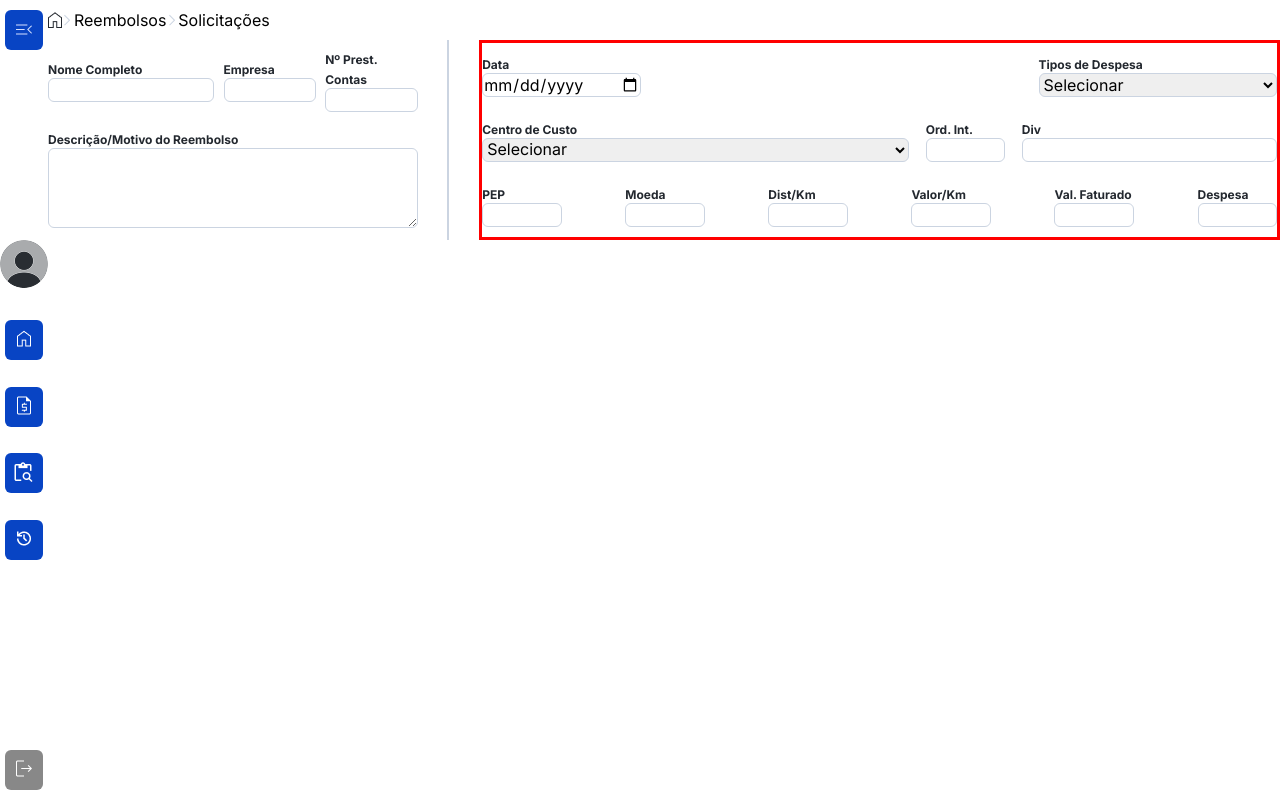
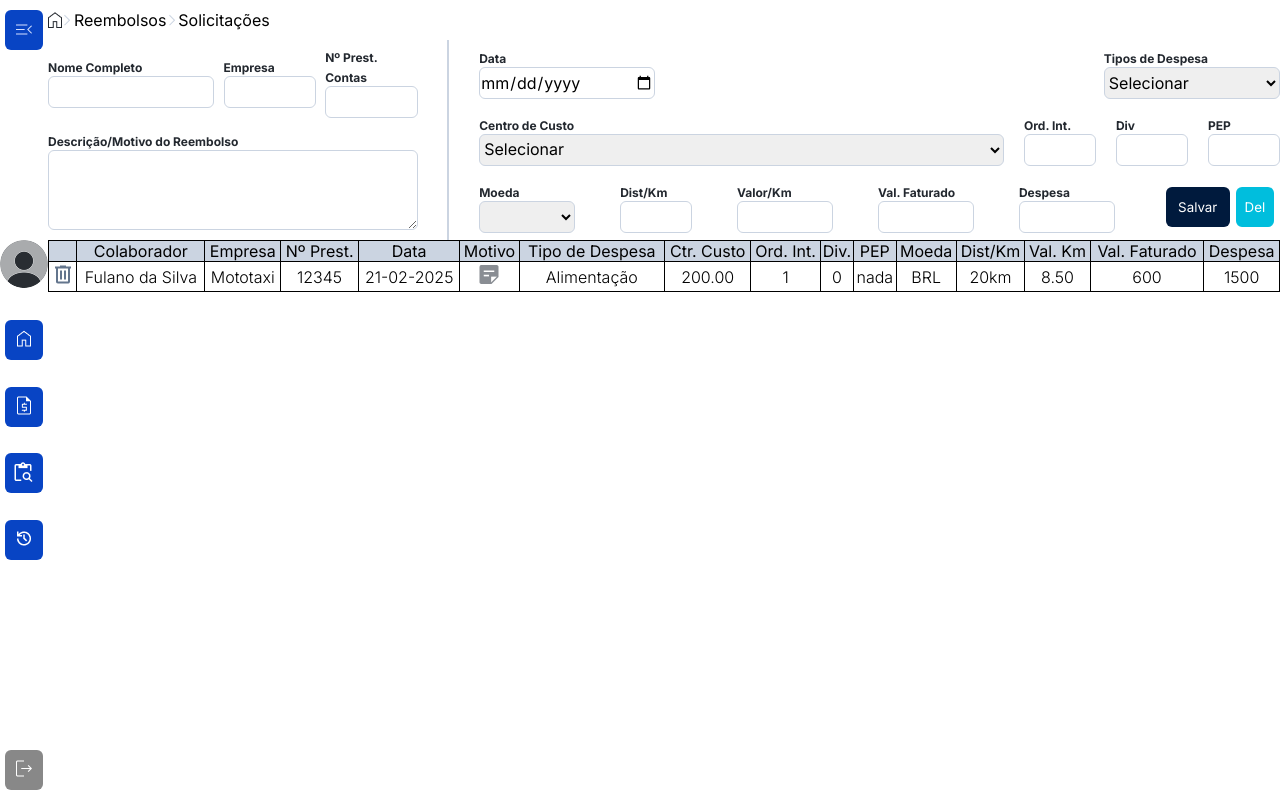
Before and after one commit to FDiniz-1994/sispar, a React (Vite) app: page /solicitacao in a window 1280 px wide. Built offline with nearby package versions, Linux system fonts and the light colour scheme.

Commit message:
finalização da tela de reembolso

```diff
--- a/src/components/Reembolsos/Reembolsos.module.scss
+++ b/src/components/Reembolsos/Reembolsos.module.scss
@@ -88,3 +88,21 @@
     border-radius: 6px;
     padding: 6px;
 }
+
+table{
+    width: 100%;
+    border: solid #f1f4f9 0.8px;
+    border-collapse: collapse;
+    font-weight: 300;
+
+}
+
+td,th{
+    border: solid 0.8px;
+    text-align: center;
+}
+th{
+    background-color: #cbd4e1;
+    font-weight: 400;
+    font-size: 1rem;
+}
--- a/src/components/Solicitacao/Solicitacao.jsx
+++ b/src/components/Solicitacao/Solicitacao.jsx
@@ -2,6 +2,8 @@
 import styles from "./Solicitacao.module.scss"
 import Home from "../../assets/homeHeader.png";
 import Seta from "../../assets/vector.png";
+import Lixeira from "../../assets/solicitacao/lixeira.png"
+import Motivo from "../../assets/solicitacao/motivo.png"
 
 function Solicitacao(){
     return(
@@ -62,9 +64,9 @@
                         <label htmlFor="">Centro de Custo</label>
                         <select name="" id="">
                         <option value="">Selecionar</option>
-                        <option value="">FIN CONTROLES INTERNOS MTZ</option>
-                        <option value="">FIN VICE-PRESIDENCIA FINANCIAS MTZ</option>
-                        <option value="">FIN CONTABILIDADE MTZ</option>
+                        <option value="">1100109002 - FIN CONTROLES INTERNOS MTZ</option>
+                        <option value="">1100110002 - FIN VICE-PRESIDENCIA FINANCAS MTZ</option>
+                        <option value="">1100110101 - FIN CONTABILIDADE MTZ</option>
                         </select>
                     </div>
                     <div className={styles.inputOrdem}>
@@ -81,7 +83,13 @@
                     </div>
                     <div className={styles.inputMoeda}>
                     <label htmlFor="">Moeda</label>
-                    <input type="number" />
+                    <select name="" id="">
+                  <option value=""></option>
+                  <option value="">BRL</option>
+                  <option value="">ARS</option>
+                  <option value="">USD</option>
+                </select>
+
                     </div>
                     <div className={styles.inputDist}>
                     <label htmlFor="">Dist/Km</label>
@@ -99,8 +107,55 @@
                     <label htmlFor="">Despesa</label>
                     <input type="number" />
                     </div>
+                    <div className={styles.botoes}>
+                        <button className={styles.botaoSalvar}>Salvar</button>
+                        <button className={styles.botaoDeletar}>Del</button>
+                    </div>
                 </div>
             </form>
+            <table>
+                <thead>
+                    <tr>
+                        <th></th>
+                        <th>Colaborador</th>
+                        <th>Empresa</th>
+                        <th>Nº Prest.</th>
+                        <th>Data</th>
+                        <th>Motivo</th>
+                        <th>Tipo de Despesa</th>
+                        <th>Ctr. Custo</th>
+                        <th>Ord. Int.</th>
+                        <th>Div.</th>
+                        <th>PEP</th>
+                        <th>Moeda</th>
+                        <th>Dist/Km</th>
+                        <th>Val. Km</th>
+                        <th>Val. Faturado</th>
+                        <th>Despesa</th>
+                    </tr>
+                </thead>
+                <tbody>
+                    <tr>
+                        <td><img src={Lixeira} alt="" /></td>
+                        <td>Fulano da Silva</td>
+                        <td>Mototaxi</td>
+                        <td>12345</td>
+                        <td>21-02-2025</td>
+                        <td><img src={Motivo} alt="" /></td>
+                        <td>Alimentação</td>
+                        <td>200.00</td>
+                        <td>1</td>
+                        <td>0</td>
+                        <td>nada</td>
+                        <td>BRL</td>
+                        <td>20km</td>
+                        <td>8.50</td>
+                        <td>600</td>
+                        <td>1500</td>
+                    </tr>
+                </tbody>
+            </table>
+
 
         </main>
         </div>
--- a/src/components/Solicitacao/Solicitacao.module.scss
+++ b/src/components/Solicitacao/Solicitacao.module.scss
@@ -13,6 +13,8 @@
 
 .mainSolicitacao{
     height: 100%;
+    display: flex;
+    flex-direction: column;
 }
 
 .formSolicitacao{
@@ -24,7 +26,7 @@
 input,select,textarea{
     border-radius: 6px;
     border: solid #cbd4e1 0.8px;
-    height: 3vh;
+    height: 4vh;
     width: 100%;
     font-size: 1rem;
 }
@@ -65,7 +67,6 @@
 }
 .grupo2{
     width: 55%;
-    border: solid red;
     height:25vh;
 
 }
@@ -77,32 +78,48 @@
     justify-content: space-between;
 }
 .inputData{
-    width: 20%;
+    width: 22%;
 }
 .inputDespesas{
-    width: 30%;
+    width: 22%;
 }
 .inputCustos{
-    width:55%;
+    width: 40%;
 }
 .inputOrdem{
-    width:10%
+    width:9%
 }
-.inputPep{
-    width:10%;
+.inputPep, .inputDiv{
+    width:9%;
 }
 .inputMoeda{
-    width: 10%;
+    width: 12%;
 }
 .inputDist{
-    width:10%;
+    width:9%;
 }
 .inputValor{
-    width:10%;
+    width:12%;
 }
 .inputFaturado{
-    width:10%;
+    width:12%;
 }
 .inputDespesa{
-    width:10%;
+    width:12%;
 }
+.botoes{
+    width: 15%;
+    display: flex;
+    justify-content: space-evenly;
+    align-items: center;
+}
+.botaoSalvar{
+    background-color: #001a3d;
+    color: #ffffff;
+    width: 5vw;
+}
+.botaoDeletar{
+    background-color: #00bedd;
+    color:#ffffff;
+    width: 3vw;
+}
```
